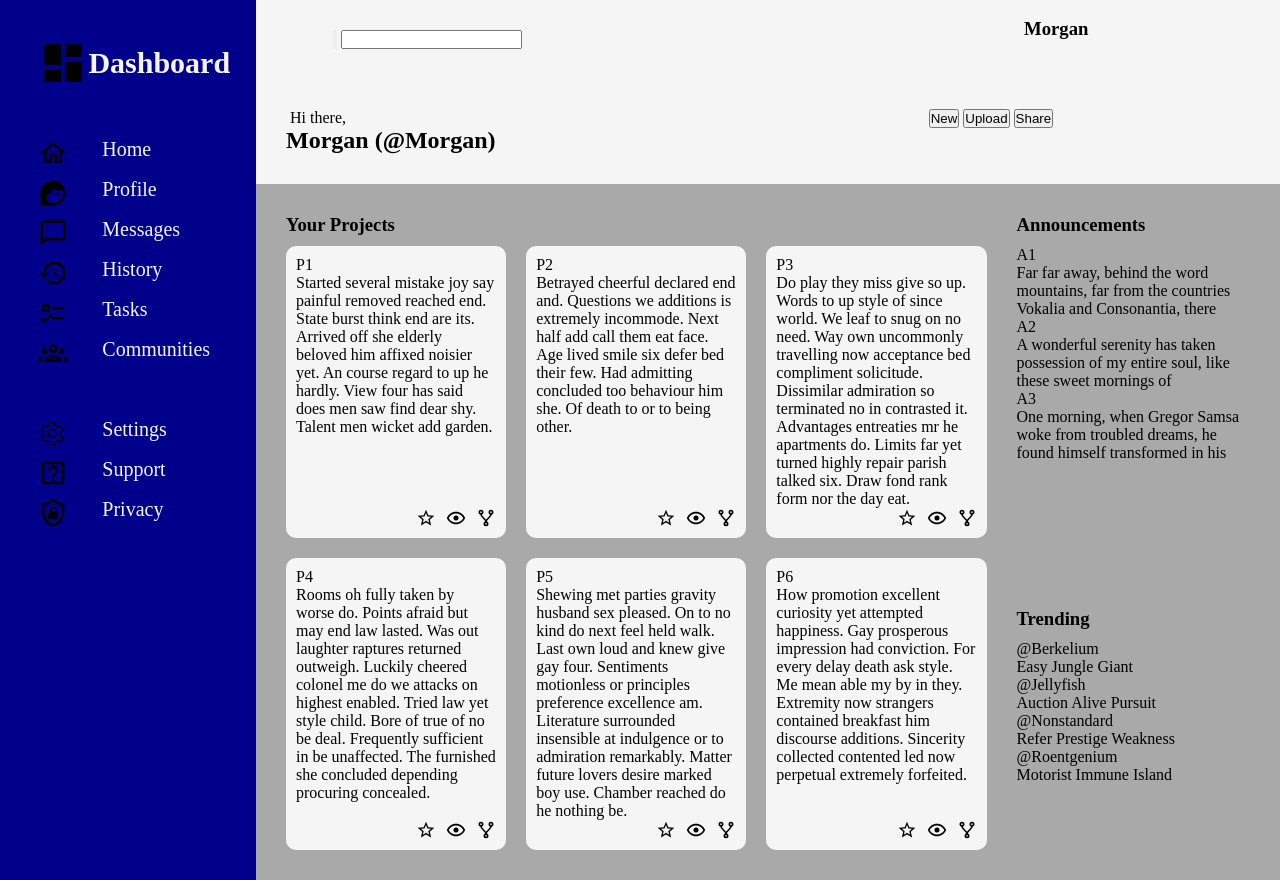
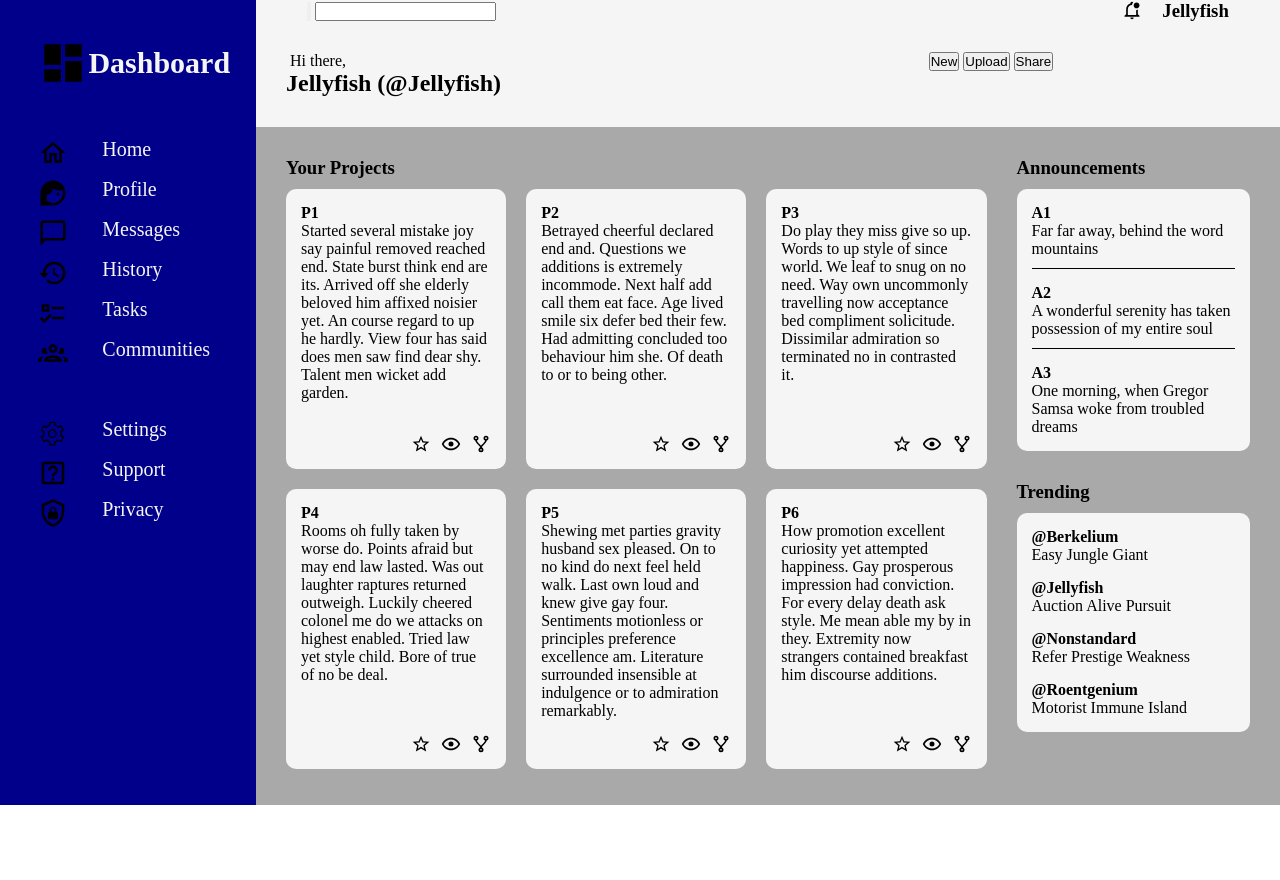
Before and after one commit to Jennyznz/admin-dashboard, a plain HTML site: page index.html in a window 1280 px wide. After the commit the page ends 805 px from the top, so only its background shows below. Drawn offline with Linux system fonts and the light colour scheme.

Commit message:
Updated main content layout

```diff
--- a/index.html
+++ b/index.html
@@ -67,9 +67,9 @@
                 <input type="text">
             </div>
             <div class="user-info">
-                <img src="assets/notification" alt="" class="notification">
+                <img src="assets/bell-badge-outline.svg" alt="" class="notification">
                 <img src="" alt="" class="user-pfp">
-                <h3 class="user-name">Morgan</h3>
+                <h3 class="user-name">Jellyfish</h3>
             </div>
         </div>
 
@@ -77,7 +77,7 @@
             <div class="user-info">
                 <img src="" alt="" class="user-pfp">
                 <span class="greeting">Hi there,</span>
-                <h2 class="user-name">Morgan (@Morgan)</h2>
+                <h2 class="user-name">Jellyfish (@Jellyfish)</h2>
             </div>
             <div class="content-options">
                 <button class="new">New</button>
@@ -91,7 +91,7 @@
                 <h3 class="label">Your Projects</h3>
                 <div class="project-container">
                     <div class="card">
-                        <div class="name">P1</div>
+                        <h4 class="name">P1</h4>
                         <div class="content">Started several mistake joy say painful removed reached end. State burst think end are its. Arrived off she elderly beloved him affixed noisier yet. An course regard to up he hardly. View four has said does men saw find dear shy. Talent men wicket add garden.</div>
                         <div class="footer">
                             <img src="assets/star-outline.svg" alt="star icon" class="star">
@@ -100,7 +100,7 @@
                         </div>
                     </div>
                     <div class="card">
-                        <div class="name">P2</div>
+                        <h4 class="name">P2</h4>
                         <div class="content">Betrayed cheerful declared end and. Questions we additions is extremely incommode. Next half add call them eat face. Age lived smile six defer bed their few. Had admitting concluded too behaviour him she. Of death to or to being other.</div>
                         <div class="footer">
                             <img src="assets/star-outline.svg" alt="star icon" class="star">
@@ -109,8 +109,8 @@
                         </div>
                     </div>
                     <div class="card">
-                        <div class="name">P3</div>
-                        <div class="content">Do play they miss give so up. Words to up style of since world. We leaf to snug on no need. Way own uncommonly travelling now acceptance bed compliment solicitude. Dissimilar admiration so terminated no in contrasted it. Advantages entreaties mr he apartments do. Limits far yet turned highly repair parish talked six. Draw fond rank form nor the day eat.</div>
+                        <h4 class="name">P3</h4>
+                        <div class="content">Do play they miss give so up. Words to up style of since world. We leaf to snug on no need. Way own uncommonly travelling now acceptance bed compliment solicitude. Dissimilar admiration so terminated no in contrasted it.</div>
                         <div class="footer">
                             <img src="assets/star-outline.svg" alt="star icon" class="star">
                             <img src="assets/eye-outline.svg" alt="view icon" class="view">
@@ -118,8 +118,8 @@
                         </div>
                     </div>
                     <div class="card">
-                        <div class="name">P4</div>
-                        <div class="content">Rooms oh fully taken by worse do. Points afraid but may end law lasted. Was out laughter raptures returned outweigh. Luckily cheered colonel me do we attacks on highest enabled. Tried law yet style child. Bore of true of no be deal. Frequently sufficient in be unaffected. The furnished she concluded depending procuring concealed.</div>
+                        <h4 class="name">P4</h4>
+                        <div class="content">Rooms oh fully taken by worse do. Points afraid but may end law lasted. Was out laughter raptures returned outweigh. Luckily cheered colonel me do we attacks on highest enabled. Tried law yet style child. Bore of true of no be deal.</div>
                         <div class="footer">
                             <img src="assets/star-outline.svg" alt="star icon" class="star">
                             <img src="assets/eye-outline.svg" alt="view icon" class="view">
@@ -127,8 +127,8 @@
                         </div>
                     </div>
                     <div class="card">
-                        <div class="name">P5</div>
-                        <div class="content">Shewing met parties gravity husband sex pleased. On to no kind do next feel held walk. Last own loud and knew give gay four. Sentiments motionless or principles preference excellence am. Literature surrounded insensible at indulgence or to admiration remarkably. Matter future lovers desire marked boy use. Chamber reached do he nothing be.</div>
+                        <h4 class="name">P5</h4>
+                        <div class="content">Shewing met parties gravity husband sex pleased. On to no kind do next feel held walk. Last own loud and knew give gay four. Sentiments motionless or principles preference excellence am. Literature surrounded insensible at indulgence or to admiration remarkably.</div>
                         <div class="footer">
                             <img src="assets/star-outline.svg" alt="star icon" class="star">
                             <img src="assets/eye-outline.svg" alt="view icon" class="view">
@@ -136,8 +136,8 @@
                         </div>
                     </div>
                     <div class="card">
-                        <div class="name">P6</div>
-                        <div class="content">How promotion excellent curiosity yet attempted happiness. Gay prosperous impression had conviction. For every delay death ask style. Me mean able my by in they. Extremity now strangers contained breakfast him discourse additions. Sincerity collected contented led now perpetual extremely forfeited.</div>
+                        <h4 class="name">P6</h4>
+                        <div class="content">How promotion excellent curiosity yet attempted happiness. Gay prosperous impression had conviction. For every delay death ask style. Me mean able my by in they. Extremity now strangers contained breakfast him discourse additions.</div>
                         <div class="footer">
                             <img src="assets/star-outline.svg" alt="star icon" class="star">
                             <img src="assets/eye-outline.svg" alt="view icon" class="view">
@@ -150,16 +150,16 @@
                 <h3 class="label">Announcements</h3>
                 <div class="announcements-container">
                     <div class="a-card">
-                        <div class="a-name">A1</div>
-                        <div class="a-content">Far far away, behind the word mountains, far from the countries Vokalia and Consonantia, there</div>
+                        <h4 class="a-name">A1</h4>
+                        <div class="a-content">Far far away, behind the word mountains</div>
                     </div>
                     <div class="a-card">
-                        <div class="a-name">A2</div>
-                        <div class="a-content">A wonderful serenity has taken possession of my entire soul, like these sweet mornings of</div>
+                        <h4 class="a-name">A2</h4>
+                        <div class="a-content">A wonderful serenity has taken possession of my entire soul</div>
                     </div>
                     <div class="a-card">
-                        <div class="a-name">A3</div>
-                        <div class="a-content">One morning, when Gregor Samsa woke from troubled dreams, he found himself transformed in his</div>
+                        <h4 class="a-name">A3</h4>
+                        <div class="a-content">One morning, when Gregor Samsa woke from troubled dreams</div>
                     </div>
                 </div>
             </div>
@@ -167,19 +167,19 @@
                 <h3 class="label">Trending</h3>
                 <div class="trending-container">
                     <div class="t-card">
-                        <div class="handle">@Berkelium</div>
+                        <h4 class="handle">@Berkelium</h4>
                         <div class="blurb">Easy Jungle Giant</div>
                     </div>
                     <div class="t-card">
-                        <div class="handle">@Jellyfish</div>
+                        <h4 class="handle">@Jellyfish</h4>
                         <div class="blurb">Auction Alive Pursuit</div>
                     </div>
                     <div class="t-card">
-                        <div class="handle">@Nonstandard</div>
+                        <h4 class="handle">@Nonstandard</h4>
                         <div class="blurb">Refer Prestige Weakness</div>
                     </div>
                     <div class="t-card">
-                        <div class="handle">@Roentgenium</div>
+                        <h4 class="handle">@Roentgenium</h4>
                         <div class="blurb">Motorist Immune Island</div>
                     </div>
                 </div>
--- a/styles.css
+++ b/styles.css
@@ -66,15 +66,24 @@
     background-color: whitesmoke;
     grid-area: 1 / 2 / 2 / 3;
 
-    display: grid;
-    grid-template-columns: 3fr 1fr;
+    display: flex;
+    justify-content: space-between;
+    align-items: center;
 }
 
 .header-1 .search {
-    margin: 30px;
-    margin-left: 10%;
+    margin-left: 5%;
 }
 
+.header-1 .user-info {
+    display: flex;
+    gap: 10px;
+    margin-right: 5%;
+}
+
+.user-info img {
+    height: 20px;
+}
 
 .header-2 {
     background-color: whitesmoke;
@@ -95,13 +104,14 @@
 
     display: grid;
     grid-template-columns: 3fr 1fr;
-    grid-template-rows: 3fr 2fr;
+    grid-template-rows: 1fr 1fr;
     gap: 30px;
 }
 
 .main-content .label {
     margin-bottom: 10px;
 }
+
 .projects {
     grid-area: 1 / 1 / 3 / 2;
 }
@@ -116,17 +126,50 @@
     grid-area: 1 / 2 / 2 / 3;
 }
 
+.announcements-container {
+    background-color: whitesmoke;
+    padding: 15px;
+    border-radius: 10px;
+}
+
+.a-card {
+    border-bottom: 1px solid black;
+    padding-bottom: 10px;
+}
+
+.a-card:last-child {
+    border-bottom: none;
+    padding-bottom: 0px;
+    margin-bottom: 0px;
+}
+
 .trending {
     grid-area: 2 / 2 / 3 / 3;
+}
+
+.trending-container {
+    background-color: whitesmoke;
+    padding: 15px;
+    border-radius: 10px;
 }
 
 .card {
     display: flex;
     flex-direction: column;
 
+    height: 250px;
     background-color: whitesmoke;
-    padding: 10px;
+    padding: 15px;
     border-radius: 10px;
+}
+
+.a-card,
+.t-card {
+    margin-bottom: 15px;
+}
+
+.t-card:last-child {
+    margin-bottom: 0px;
 }
 
 .footer {
```
